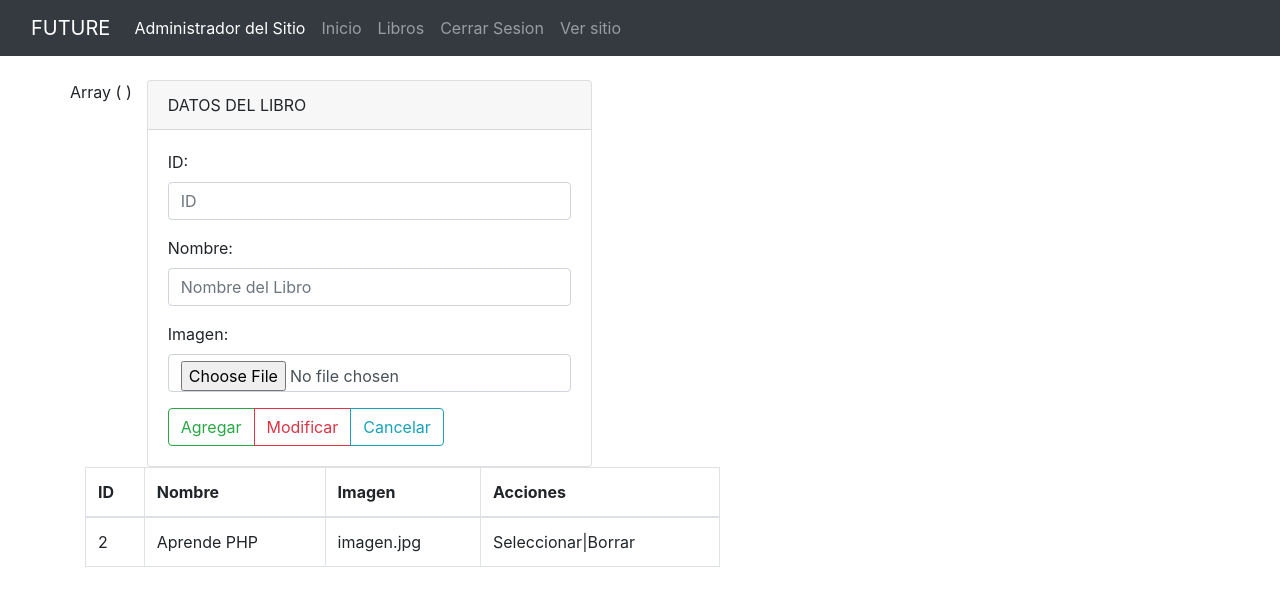
After one commit to Aki-kon/Aligned-, a PHP site: page /administrador/seccion/productos.php in a window 1280 px wide. The commit adds this page. Shown: the top 606 px of the page. Run offline with PHP 8.4, Linux system fonts and the light colour scheme.

Commit message:
Modificaciones 07/03/2023

```diff
--- /dev/null
+++ b/administrador/seccion/cerrar.php
@@ -0,0 +1 @@
+cERRAE
--- /dev/null
+++ b/administrador/seccion/productos.php
@@ -0,0 +1,62 @@
+<?php include("../template/cabecera.php");?>
+<?php
+print_r($_POST)
+?>
+<div class="col-md-5">
+  <div class="card">
+    <div class="card-header">
+        DATOS DEL LIBRO
+    </div>
+
+    <div class="card-body">
+    <form method="POST" enctype="multipart/form-data">
+<div class = "form-group">
+<label for="txtID">ID:</label>
+<input type="text" class="form-control"name="txtID" id="txtID"  placeholder="ID">
+</div>
+
+<div class = "form-group">
+<label for="txtNombre">Nombre:</label>
+<input type="text" class="form-control"name="txtNombre" id="txtNombre"  placeholder="Nombre del Libro">
+</div>
+
+<div class = "form-group">
+<label for="txtNombre">Imagen:</label>
+<input type="file" class="form-control"name="txtImagen" id="txtImagen"  placeholder="Nombre del Libro">
+</div>
+ <div class="btn-group" role="group" arial-label="">
+    <button type="button" name="accion" class="btn btn-outline-success">Agregar</button>
+    <button type="button" name="accion" class="btn btn-outline-danger">Modificar</button>
+    <button type="button" name="accion" class="btn btn-outline-info">Cancelar</button>
+</div>
+</form>
+    </div>
+
+
+  </div>
+
+</div>
+
+<div class="col-md-7">
+<table class="table table-bordered">
+    <thead>
+        <tr>
+            <th>ID</th>
+            <th>Nombre</th>
+            <th>Imagen</th>
+            <th>Acciones</th>
+        </tr>
+    </thead>
+    <tbody>
+        <tr>
+            <td>2</td>
+            <td>Aprende PHP</td>
+            <td>imagen.jpg</td>
+            <td>Seleccionar|Borrar</td>
+        </tr>
+    </tbody>
+</table>
+
+</div>
+
+<?php include("../template/pie.php");?>
--- a/administrador/template/cabecera.php
+++ b/administrador/template/cabecera.php
@@ -0,0 +1,44 @@
+<!doctype html>
+<html lang="en">
+  <head>
+    <title>Title</title>
+    <!-- Required meta tags -->
+    <meta charset="utf-8">
+    <meta name="viewport" content="width=device-width, initial-scale=1, shrink-to-fit=no">
+
+    <!-- Bootstrap CSS -->
+    <link rel="stylesheet" href="https://stackpath.bootstrapcdn.com/bootstrap/4.3.1/css/bootstrap.min.css" integrity="sha384-ggOyR0iXCbMQv3Xipma34MD+dH/1fQ784/j6cY/iJTQUOhcWr7x9JvoRxT2MZw1T" crossorigin="anonymous">
+  </head>
+  <body>
+    <?php $url="http://".$_SERVER["HTTP_HOST"]."/FUTURE-SW"?>
+  <nav class="navbar navbar-expand-lg navbar-dark bg-dark">
+  <div class="container-fluid">
+    <a class="navbar-brand" href="#">FUTURE</a>
+    <button class="navbar-toggler" type="button" data-bs-toggle="collapse" data-bs-target="#navbarColor02" aria-controls="navbarColor02" aria-expanded="false" aria-label="Toggle navigation">
+      <span class="navbar-toggler-icon"></span>
+    </button>
+    <div class="collapse navbar-collapse" id="navbarColor02">
+      <ul class="navbar-nav me-auto">
+        <li class="nav-item">
+          <a class="nav-link active" href="#">Administrador del Sitio
+          </a>
+        </li>
+        <li class="nav-item">
+          <a class="nav-link" href="<?php echo $url;?>/administrador/inicio.php">Inicio</a>
+        </li>
+        <li class="nav-item">
+          <a class="nav-link" href="<?php echo $url;?>/administrador/seccion/productos.php">Libros</a>
+        </li>
+        <li class="nav-item">
+          <a class="nav-link" href="<?php echo $url;?>/administrador/seccion/cerrar.php">Cerrar Sesion </a>
+        </li>
+        <li class="nav-item">
+          <a class="nav-link" href="<?php echo $url;?>">Ver sitio </a>
+        </li>
+      </ul>
+    </div>
+  </div>
+</nav>
+    <div class="container">
+        <br/>
+        <div class="row">
--- a/administrador/template/pie.php
+++ b/administrador/template/pie.php
@@ -0,0 +1,4 @@
+</div>
+    </div>
+</body>
+</html>
```
Also changed, not shown: administrador/index.php (+21 -12 lines), administrador/inicio.php (added, +14 -0 lines).
